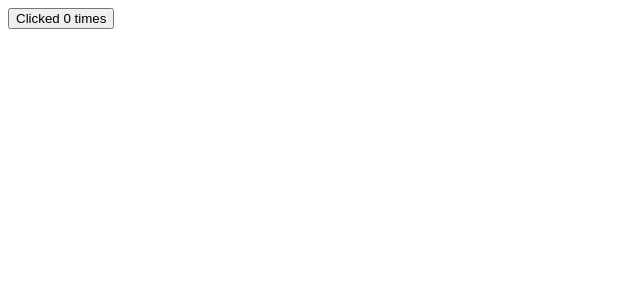
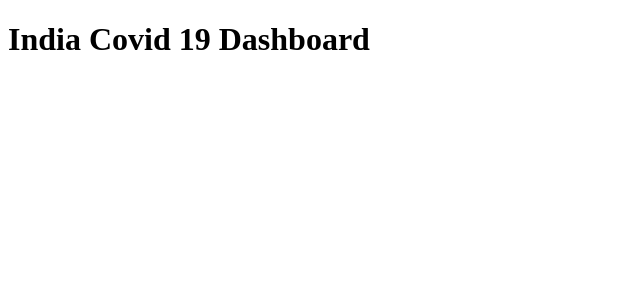
Before and after one commit to UtkarshSinghChouhan/ReactJS_Tutorial, a React (Create React App) app: page / in a window 1280 px wide. Shown: the top 300 px of the page, without its empty margins (0-640 px from the left). Built offline with nearby package versions, Linux system fonts and the light colour scheme.

Commit message:
completed

```diff
--- a/src/App.jsx
+++ b/src/App.jsx
@@ -1,21 +1,10 @@
-import React, { useEffect, useState } from "react";
+import React from "react";
+import Statewise from "./Statewise";
 
 const App = () => {
-  let [num, setNum] = useState(0);
-
-  useEffect(() => {
-    document.title = `Clicked ${num} times`;
-  });
-
   return (
     <>
-      <button
-        onClick={() => {
-          setNum(num + 1);
-        }}
-      >
-        Clicked {num} times
-      </button>
+      <Statewise />
     </>
   );
 };
--- /dev/null
+++ b/src/Statewise.jsx
@@ -0,0 +1,11 @@
+import React from "react";
+
+const Statewise = () => {
+  return (
+    <>
+      <h1> India Covid 19 Dashboard</h1>
+    </>
+  );
+};
+
+export default Statewise;
```
